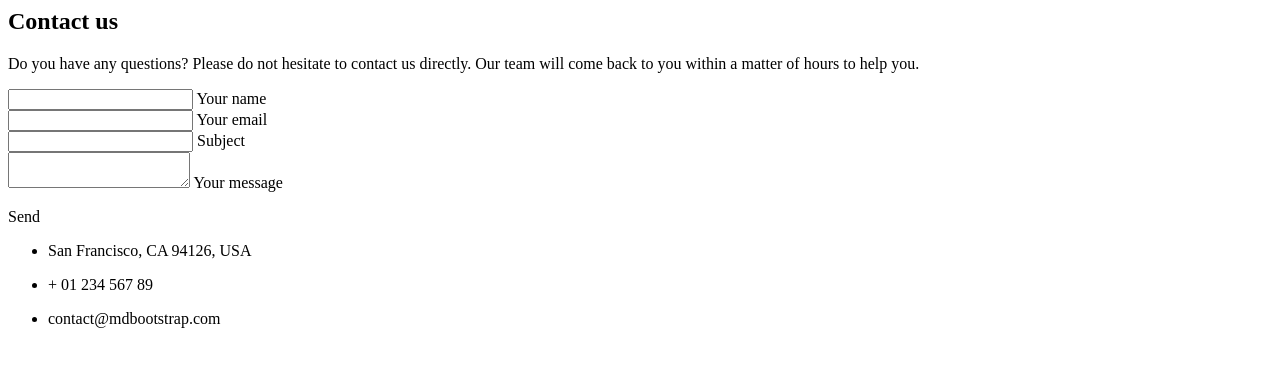
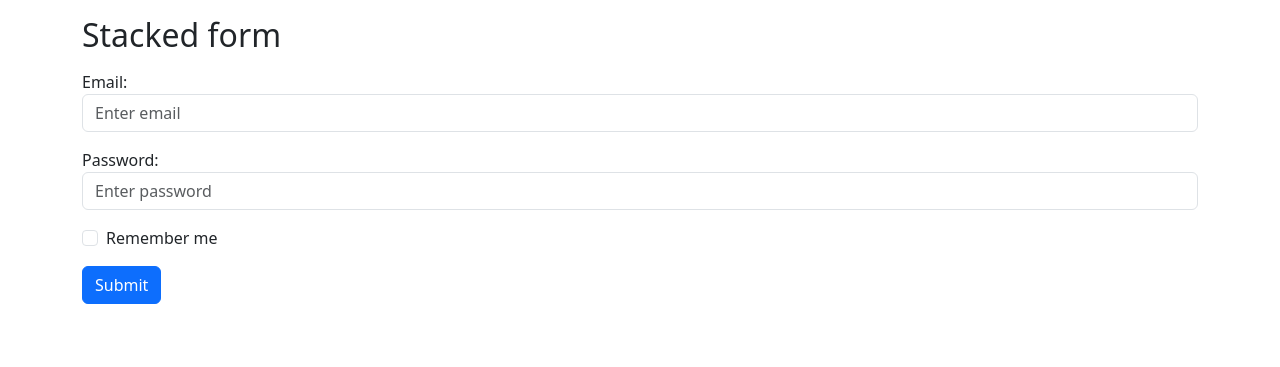
Before and after one commit to sitilulu/belajar1, a CodeIgniter app: page /database/index.php/contact/index in a window 1280 px wide. Shown: the top 367 px of the page. Run offline with CodeIgniter, Linux system fonts and the light colour scheme.

Commit message:
tambah kodingan contact

```diff
--- a/application/views/contact.php
+++ b/application/views/contact.php
@@ -1,96 +1,33 @@
-<!--Section: Contact v.2-->
-<section class="mb-4">
+<!DOCTYPE html>
+<html lang="en">
+<head>
+  <title>Bootstrap Example</title>
+  <meta charset="utf-8">
+  <meta name="viewport" content="width=device-width, initial-scale=1">
+  <link href="https://cdn.jsdelivr.net/npm/bootstrap@5.3.2/dist/css/bootstrap.min.css" rel="stylesheet">
+  <script src="https://cdn.jsdelivr.net/npm/bootstrap@5.3.2/dist/js/bootstrap.bundle.min.js"></script>
+</head>
+<body>
 
-    <!--Section heading-->
-    <h2 class="h1-responsive font-weight-bold text-center my-4">Contact us</h2>
-    <!--Section description-->
-    <p class="text-center w-responsive mx-auto mb-5">Do you have any questions? Please do not hesitate to contact us directly. Our team will come back to you within
-        a matter of hours to help you.</p>
+<div class="container mt-3">
+  <h2>Stacked form</h2>
+  <form action="/action_page.php">
+    <div class="mb-3 mt-3">
+      <label for="email">Email:</label>
+      <input type="email" class="form-control" id="email" placeholder="Enter email" name="email">
+    </div>
+    <div class="mb-3">
+      <label for="pwd">Password:</label>
+      <input type="password" class="form-control" id="pwd" placeholder="Enter password" name="pswd">
+    </div>
+    <div class="form-check mb-3">
+      <label class="form-check-label">
+        <input class="form-check-input" type="checkbox" name="remember"> Remember me
+      </label>
+    </div>
+    <button type="submit" class="btn btn-primary">Submit</button>
+  </form>
+</div>
 
-    <div class="row">
-
-        <!--Grid column-->
-        <div class="col-md-9 mb-md-0 mb-5">
-            <form id="contact-form" name="contact-form" action="mail.php" method="POST">
-
-                <!--Grid row-->
-                <div class="row">
-
-                    <!--Grid column-->
-                    <div class="col-md-6">
-                        <div class="md-form mb-0">
-                            <input type="text" id="name" name="name" class="form-control">
-                            <label for="name" class="">Your name</label>
-                        </div>
-                    </div>
-                    <!--Grid column-->
-
-                    <!--Grid column-->
-                    <div class="col-md-6">
-                        <div class="md-form mb-0">
-                            <input type="text" id="email" name="email" class="form-control">
-                            <label for="email" class="">Your email</label>
-                        </div>
-                    </div>
-                    <!--Grid column-->
-
-                </div>
-                <!--Grid row-->
-
-                <!--Grid row-->
-                <div class="row">
-                    <div class="col-md-12">
-                        <div class="md-form mb-0">
-                            <input type="text" id="subject" name="subject" class="form-control">
-                            <label for="subject" class="">Subject</label>
-                        </div>
-                    </div>
-                </div>
-                <!--Grid row-->
-
-                <!--Grid row-->
-                <div class="row">
-
-                    <!--Grid column-->
-                    <div class="col-md-12">
-
-                        <div class="md-form">
-                            <textarea type="text" id="message" name="message" rows="2" class="form-control md-textarea"></textarea>
-                            <label for="message">Your message</label>
-                        </div>
-
-                    </div>
-                </div>
-                <!--Grid row-->
-
-            </form>
-
-            <div class="text-center text-md-left">
-                <a class="btn btn-primary" onclick="document.getElementById('contact-form').submit();">Send</a>
-            </div>
-            <div class="status"></div>
-        </div>
-        <!--Grid column-->
-
-        <!--Grid column-->
-        <div class="col-md-3 text-center">
-            <ul class="list-unstyled mb-0">
-                <li><i class="fas fa-map-marker-alt fa-2x"></i>
-                    <p>San Francisco, CA 94126, USA</p>
-                </li>
-
-                <li><i class="fas fa-phone mt-4 fa-2x"></i>
-                    <p>+ 01 234 567 89</p>
-                </li>
-
-                <li><i class="fas fa-envelope mt-4 fa-2x"></i>
-                    <p>contact@mdbootstrap.com</p>
-                </li>
-            </ul>
-        </div>
-        <!--Grid column-->
-
-    </div>
-
-</section>
-<!--Section: Contact v.2-->
+</body>
+</html>
```
